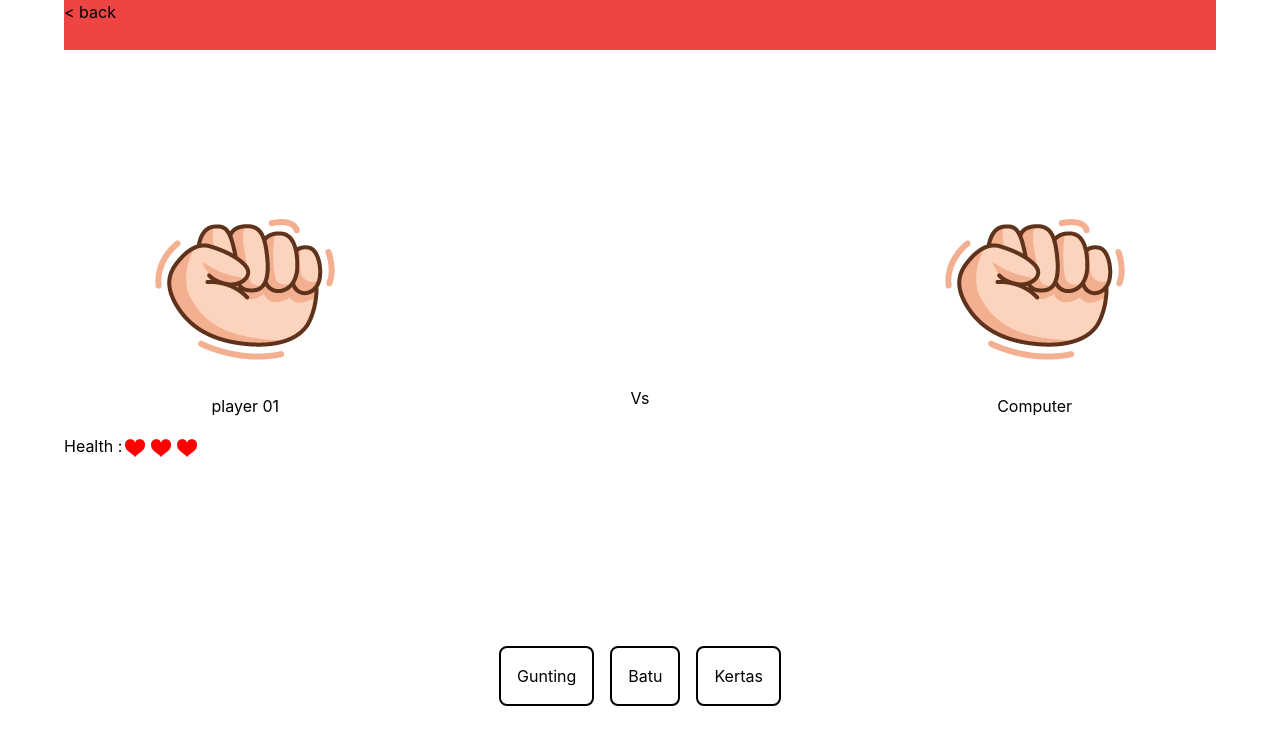
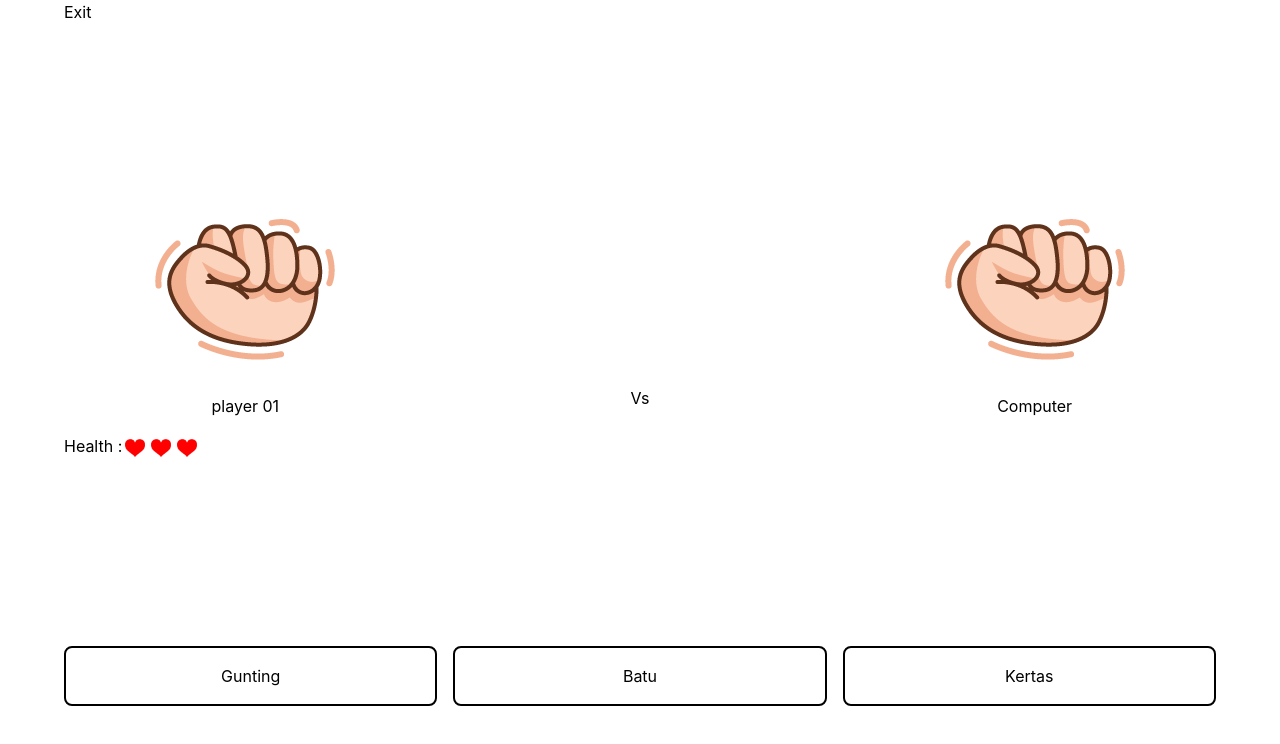
Before and after one commit to Fikriihsan03/rock-paper-scissor, a React (Create React App) app: page /singleplayer in a window 1280 px wide. Shown: the top 744 px of the page. Built offline with nearby package versions, Linux system fonts and the light colour scheme.

Commit message:
style: add new classname

```diff
--- a/src/components/SinglePlayerBoard/ChoiceButton.tsx
+++ b/src/components/SinglePlayerBoard/ChoiceButton.tsx
@@ -7,19 +7,19 @@ const ChoiceButton = ({ selectedOptions }: IProps) => {
     <div className="flex justify-center items-center gap-4 my-12">
       <button
         onClick={() => selectedOptions("SCISSORS")}
-        className="rounded-lg p-4 border-2 border-black hover:bg-blue-500 hover:border-transparent hover:text-white"
+        className="flex-1 rounded-lg p-4 border-2 border-black hover:bg-blue-500 hover:border-transparent hover:text-white"
       >
         Gunting
       </button>
       <button
         onClick={() => selectedOptions("ROCK")}
-        className="rounded-lg p-4 border-2 border-black hover:bg-blue-500 hover:border-transparent hover:text-white"
+        className="flex-1 rounded-lg p-4 border-2 border-black hover:bg-blue-500 hover:border-transparent hover:text-white"
       >
         Batu
       </button>
       <button
         onClick={() => selectedOptions("PAPER")}
-        className="rounded-lg p-4 border-2 border-black hover:bg-blue-500 hover:border-transparent hover:text-white"
+        className="flex-1 rounded-lg p-4 border-2 border-black hover:bg-blue-500 hover:border-transparent hover:text-white"
       >
         Kertas
       </button>
--- a/src/pages/SinglePlayer.tsx
+++ b/src/pages/SinglePlayer.tsx
@@ -1,12 +1,15 @@
-import {useNavigate } from "react-router-dom";
+import { useNavigate } from "react-router-dom";
 import SinglePlayerBoard from "../components/SinglePlayerBoard";
 
 const SinglePlayer = () => {
   const navigate = useNavigate();
   return (
-    <div className="w-[90%] my-0 mx-auto">
-      <div className="h-[50px] bg-red-500">
-        <h1 onClick={() => navigate("/")}>{`< back`}</h1>
+    <div className="w-[90%] my-0 mx-auto min-h-[100vh]">
+      <div className="h-[50px]">
+        <h1
+          onClick={() => navigate("/")}
+          className="cursor-pointer decoration-red-600"
+        >Exit</h1>
       </div>
       <SinglePlayerBoard />
     </div>
```
